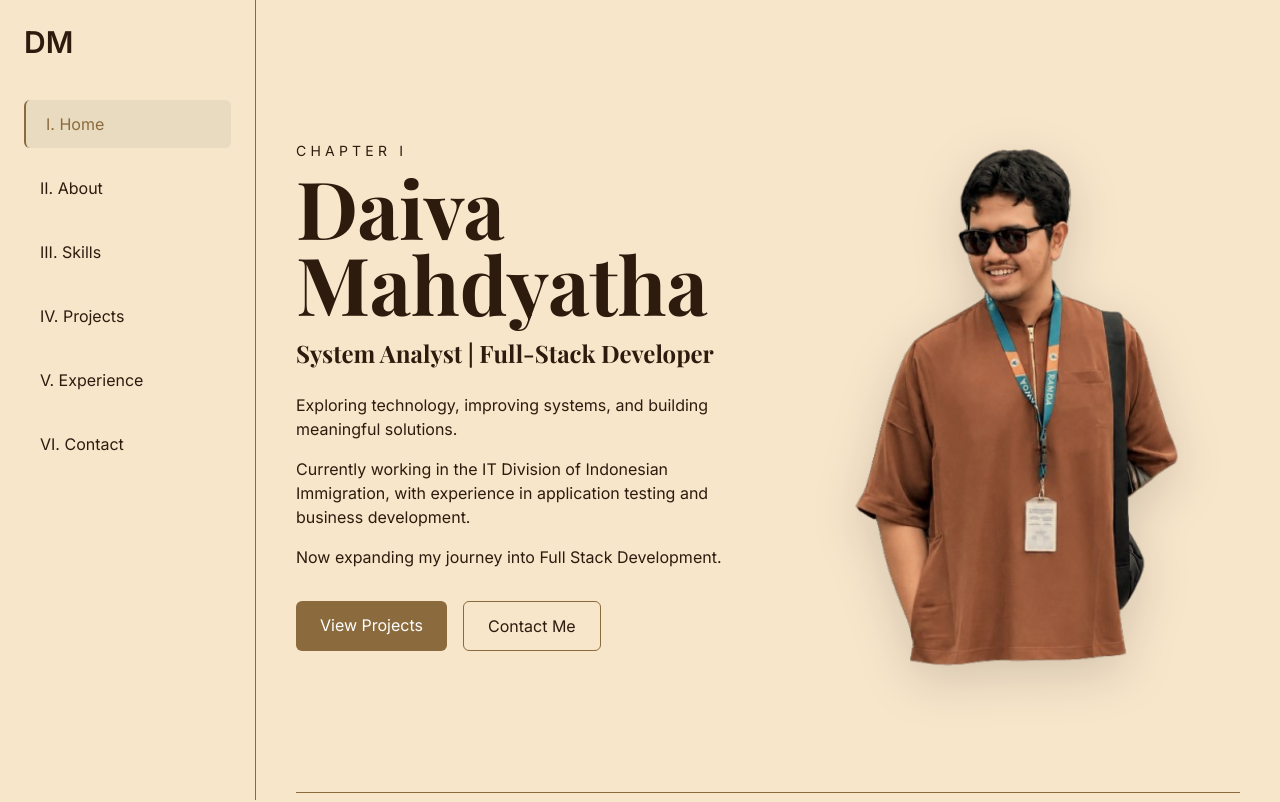
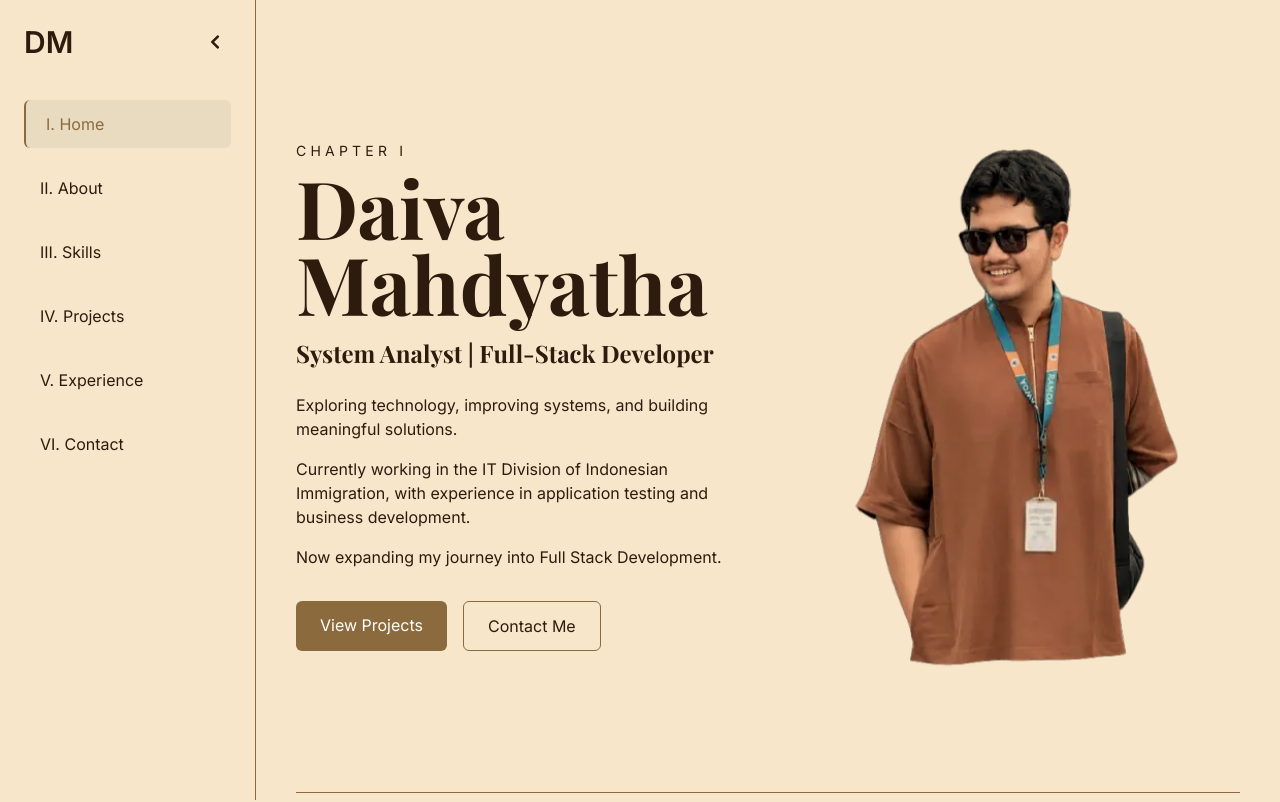
Before and after one commit to daivamahdyatha16/daiva-personal-website, a React (Vite) app: page / in a window 1280 px wide. Shown: the top 802 px of the page. Built offline with nearby package versions, Linux system fonts and the light colour scheme.

Commit message:
add active sidebar, back to top button, and collapse sidebar

```diff
--- a/index.html
+++ b/index.html
@@ -1,20 +1,43 @@
 <!doctype html>
 <html lang="en">
-
 <head>
   <meta charset="UTF-8" />
-  <link rel="preconnect" href="https://fonts.googleapis.com">
-  <link rel="preconnect" href="https://fonts.gstatic.com" crossorigin>
+
+  <meta
+    name="viewport"
+    content="width=device-width, initial-scale=1.0"
+  />
+
+  <title>
+    Portofolio Daiva Mahdyatha | System Analyst & Full Stack Developer
+  </title>
+
+  <meta
+    name="description"
+    content="Personal portfolio of Daiva Mahdyatha."
+  />
+
+  <meta
+    name="keywords"
+    content="Daiva Mahdyatha, System Analyst, Full Stack Developer"
+  />
+
+  <meta
+    name="author"
+    content="Daiva Mahdyatha"
+  />
+
+  <link rel="preconnect" href="https://fonts.googleapis.com" />
+  <link rel="preconnect" href="https://fonts.gstatic.com" crossorigin />
+
   <link
     href="https://fonts.googleapis.com/css2?family=Inter:wght@400;500;600&family=Playfair+Display:wght@400;700&display=swap"
-    rel="stylesheet">
-  <meta name="viewport" content="width=device-width, initial-scale=1.0" />
-  <title>Welcome Geeks!</title>
+    rel="stylesheet"
+  />
 </head>
 
 <body>
   <div id="root"></div>
   <script type="module" src="/src/main.tsx"></script>
 </body>
-
 </html>
--- a/src/App.tsx
+++ b/src/App.tsx
@@ -5,6 +5,7 @@ import Experience from "./components/Experience";
 import Portofolio from "./components/Portofolio";
 import Skills from "./components/Skills";
 import Sidebar from "./components/Sidebar";
+import BackToTop from "./components/BackToTop";
 
 function App() {
   return (
@@ -29,6 +30,7 @@ function App() {
         <Experience />
         <Contact />
       </main>
+      <BackToTop />
     </div>
   );
 }
--- /dev/null
+++ b/src/components/BackToTop.tsx
@@ -0,0 +1,69 @@
+import { useEffect, useState } from "react";
+import { FaArrowUp } from "react-icons/fa";
+
+function BackToTop() {
+  const [isVisible, setIsVisible] = useState(false);
+
+  useEffect(() => {
+    const toggleVisibility = () => {
+      if (window.scrollY > 300) {
+        setIsVisible(true);
+      } else {
+        setIsVisible(false);
+      }
+    };
+
+    window.addEventListener("scroll", toggleVisibility);
+
+    return () =>
+      window.removeEventListener("scroll", toggleVisibility);
+  }, []);
+
+  const scrollToTop = () => {
+    window.scrollTo({
+      top: 0,
+      behavior: "smooth",
+    });
+  };
+
+  return (
+    <>
+      {isVisible && (
+        <button
+          onClick={scrollToTop}
+          aria-label="Back to top"
+          className="
+            fixed
+            bottom-6
+            right-6
+            z-50
+
+            w-12
+            h-12
+
+            flex
+            items-center
+            justify-center
+
+            rounded-full
+
+            bg-[#8B6B3D]
+            text-white
+
+            shadow-lg
+
+            transition-all
+            duration-300
+
+            hover:bg-[#6f542e]
+            hover:-translate-y-1
+          "
+        >
+          <FaArrowUp />
+        </button>
+      )}
+    </>
+  );
+}
+
+export default BackToTop;
--- a/src/components/Hero.tsx
+++ b/src/components/Hero.tsx
@@ -1,3 +1,5 @@
+import daivaImg from "../assets/images/daiva.webp";
+
 function Hero() {
     return (
         <section
@@ -11,7 +13,6 @@ function Hero() {
         border-b border-[#8B6B3D]
       "
         >
-      {/* LEFT SIDE */}
             <div className="flex-1 w-full">
                 <p className="uppercase tracking-[0.3em] text-xs md:text-sm">
                     Chapter I
@@ -89,19 +90,20 @@ function Hero() {
                 </div>
             </div>
 
-      {/* RIGHT SIDE */}
             <div className="flex justify-center flex-1 w-full">
                 <img
-          src="src/assets/images/daiva.png"
-          alt="Daiva"
+                    src={daivaImg}
+                    alt="Daiva Mahdyatha"
+                    width={420}
+                    height={420}
+                    loading="eager"
                     className="
-            w-48
+                            w-56
                             sm:w-64
                             md:w-80
                             lg:w-[420px]
                             object-contain
                             mix-blend-multiply
-            drop-shadow-[0_15px_25px_rgba(0,0,0,0.15)]
                         "
                 />
             </div>
--- a/src/components/Sidebar.tsx
+++ b/src/components/Sidebar.tsx
@@ -1,10 +1,13 @@
 import { useState, useEffect } from "react";
+import { FaBars, FaChevronLeft } from "react-icons/fa";
 
 function Sidebar() {
   const [activeSection, setActiveSection] = useState("hero");
-  console.log(activeSection);
+  const [isCollapsed, setIsCollapsed] = useState(false);
+
   useEffect(() => {
     const sections = document.querySelectorAll("section[id]");
+
     const observer = new IntersectionObserver(
       (entries) => {
         entries.forEach((entry) => {
@@ -13,16 +16,14 @@ function Sidebar() {
           }
         });
       },
-      { threshold: 0.5 },
+      { threshold: 0.5 }
     );
 
     sections.forEach((section) => {
       observer.observe(section);
     });
 
-    return () => {
-      observer.disconnect();
-    };
+    return () => observer.disconnect();
   }, []);
 
   const navClass = (section: string) =>
@@ -49,60 +50,81 @@ function Sidebar() {
   `;
 
   return (
-    <aside className="w-64 h-screen border-r border-[#8B6B3D] p-6 sticky top-0 flex flex-col hidden md:block">
-      <h2 className="text-3xl font-bold">DM</h2>
+    <aside
+      className={`
+        hidden md:flex
+        h-screen
+        sticky top-0
+        border-r border-[#8B6B3D]
+        bg-[#f8e6cb]
+        flex-col
+        transition-all duration-300
 
-      <nav className="mt-10">
+        ${isCollapsed ? "w-20 p-4" : "w-64 p-6"}
+      `}
+    >
+      <div className="flex items-center justify-between">
+        {!isCollapsed && (
+          <h2 className="text-3xl font-bold">
+            DM
+          </h2>
+        )}
+
+        <button
+          onClick={() => setIsCollapsed(!isCollapsed)}
+          aria-label="Toggle Sidebar"
+          className="
+            p-2
+            rounded-md
+            hover:bg-[#e8dbc0]
+            transition-colors
+          "
+        >
+          {isCollapsed ? <FaBars /> : <FaChevronLeft />}
+        </button>
+      </div>
+
+      <nav className="mt-10 flex-1">
         <ul className="space-y-4">
           <li>
             <a href="#hero" className={navClass("hero")}>
-              I. Home
+              {isCollapsed ? "I" : "I. Home"}
             </a>
           </li>
 
           <li>
-            <a
-              href="#about"
-              className={navClass("about")}
-            >
-              II. About
+            <a href="#about" className={navClass("about")}>
+              {isCollapsed ? "II" : "II. About"}
             </a>
           </li>
 
           <li>
-            <a
-              href="#skills"
-              className={navClass("skills")}
-            >
-              III. Skills
+            <a href="#skills" className={navClass("skills")}>
+              {isCollapsed ? "III" : "III. Skills"}
             </a>
           </li>
 
           <li>
-            <a
-              href="#portfolio"
-              className={navClass("portfolio")}
-            >
-              IV. Projects
+            <a href="#portfolio" className={navClass("portfolio")}>
+              {isCollapsed ? "IV" : "IV. Projects"}
             </a>
           </li>
 
           <li>
             <a
               href="#experience"
-              className={navClass("experience")}>
-
-
-              V. Experience
+              className={navClass("experience")}
+            >
+              {isCollapsed ? "V" : "V. Experience"}
             </a>
           </li>
 
           <li>
             <a
               href="#contact"
-              className={navClass("contact")}>
-
-              VI. Contact
+              className={navClass("contact")}
+            >
+              {isCollapsed ? "VI" : "VI. Contact"}
             </a>
           </li>
         </ul>
```
Also changed, not shown: src/assets/images/daiva.png (deleted), src/assets/images/daiva.webp (added). Lines whose indentation alone changed are shown as unchanged.
